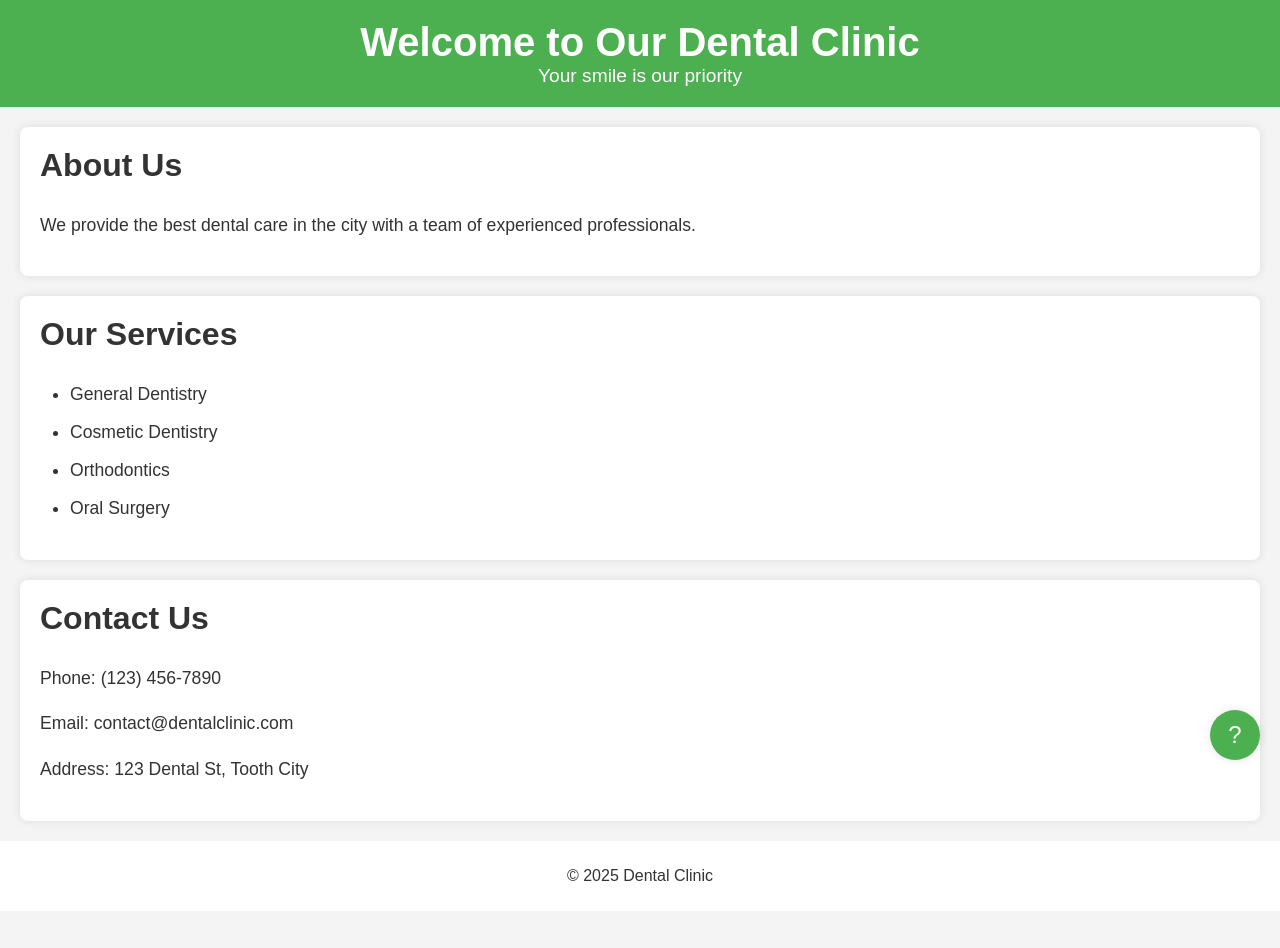
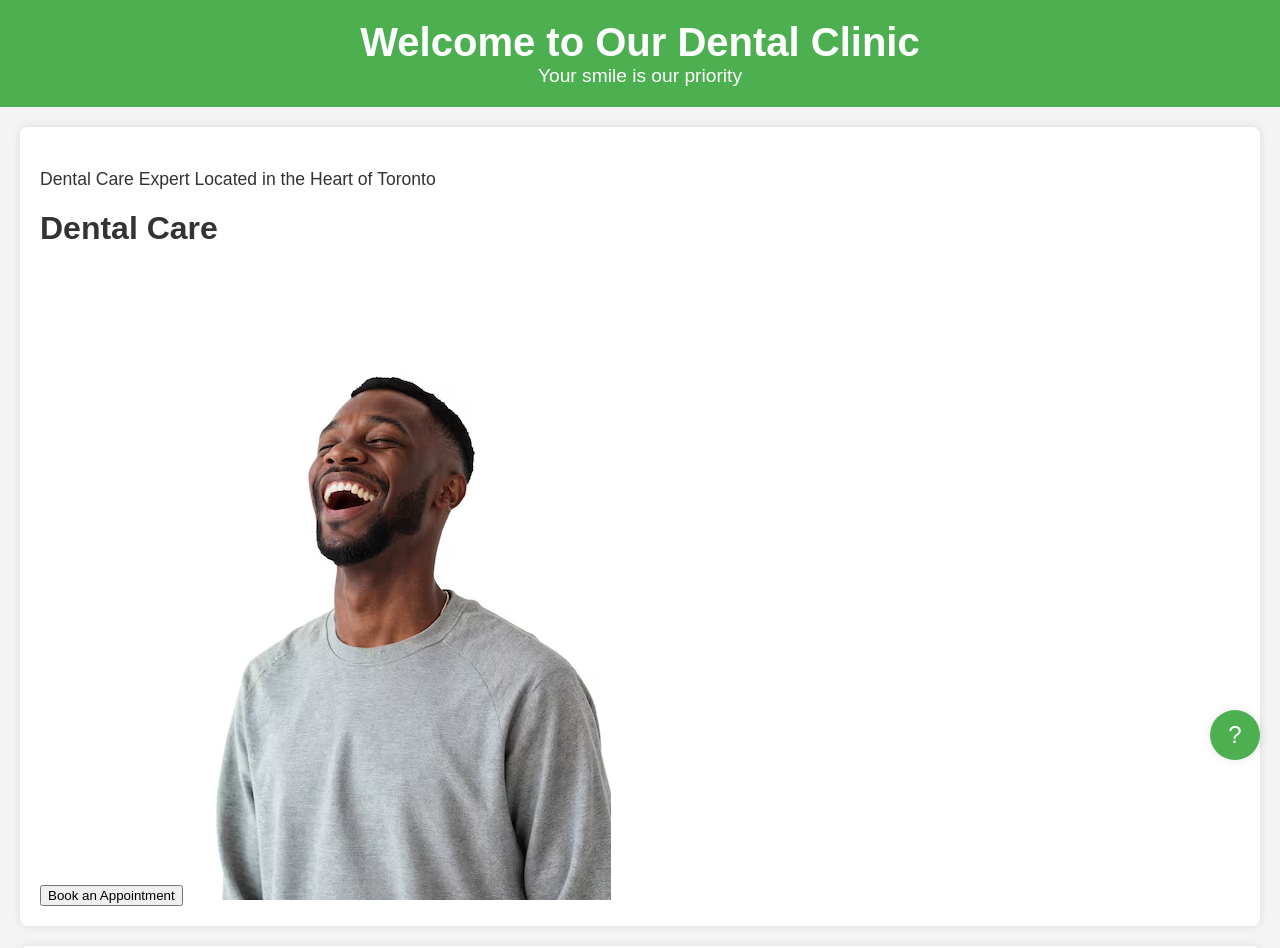
Before and after one commit to BengeeL/Dental-Chatbot, a React (Vite) app in the folder client/: page / in a window 1280 px wide. Shown: the top 948 px of the page. Before the commit the page ends 911 px from the top, so only its background shows below. Built offline with nearby package versions, Linux system fonts and the light colour scheme.

Commit message:
Add patient smile

```diff
--- a/client/src/pages/Home.tsx
+++ b/client/src/pages/Home.tsx
@@ -5,6 +5,13 @@ export default function Home() {
         <h1>Welcome to Our Dental Clinic</h1>
         <p>Your smile is our priority</p>
       </header>
+
+      <section>
+        <p>Dental Care Expert Located in the Heart of Toronto</p>
+        <h2>Dental Care</h2>
+        <button>Book an Appointment</button>
+        <img src='patient-smile.avif' alt='Patient Smiling' />
+      </section>
 
       <section>
         <h2>About Us</h2>
```
Also changed, not shown: client/public/patient-smile.avif (added).
